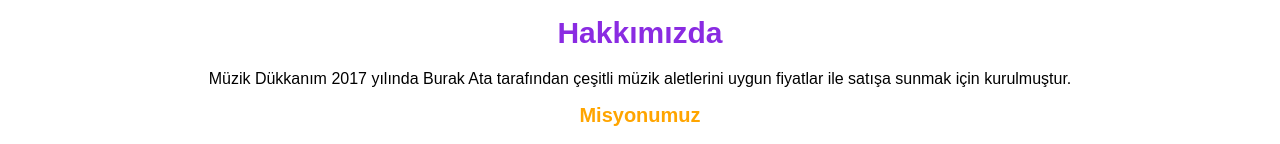
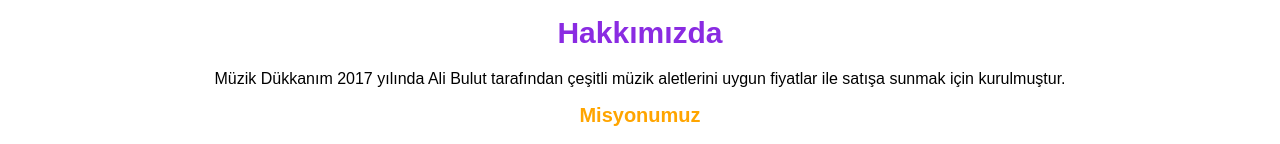
Before and after one commit to mburakata/muzik-dukkanim, a plain HTML site: page hakkimizda.html in a window 1280 px wide. Shown: the part 121-265 px from the top of the page. Drawn offline with Linux system fonts and the light colour scheme.

Commit message:
hakkımızda tamamlandı

```diff
--- a/hakkimizda.html
+++ b/hakkimizda.html
@@ -18,7 +18,7 @@
     </nav>
     <!--Başlık ve Açıklama-->
     <div><h1 class="ana-basliklar">Hakkımızda</h1>
-    <p class="paragraflar">Müzik Dükkanım 2017 yılında Burak Ata tarafından çeşitli müzik aletlerini uygun fiyatlar ile satışa sunmak için kurulmuştur.</p>
+    <p class="paragraflar">Müzik Dükkanım 2017 yılında Ali Bulut tarafından çeşitli müzik aletlerini uygun fiyatlar ile satışa sunmak için kurulmuştur.</p>
     </div>
     <!--Misyon Vizyon-->
     <div>
```
